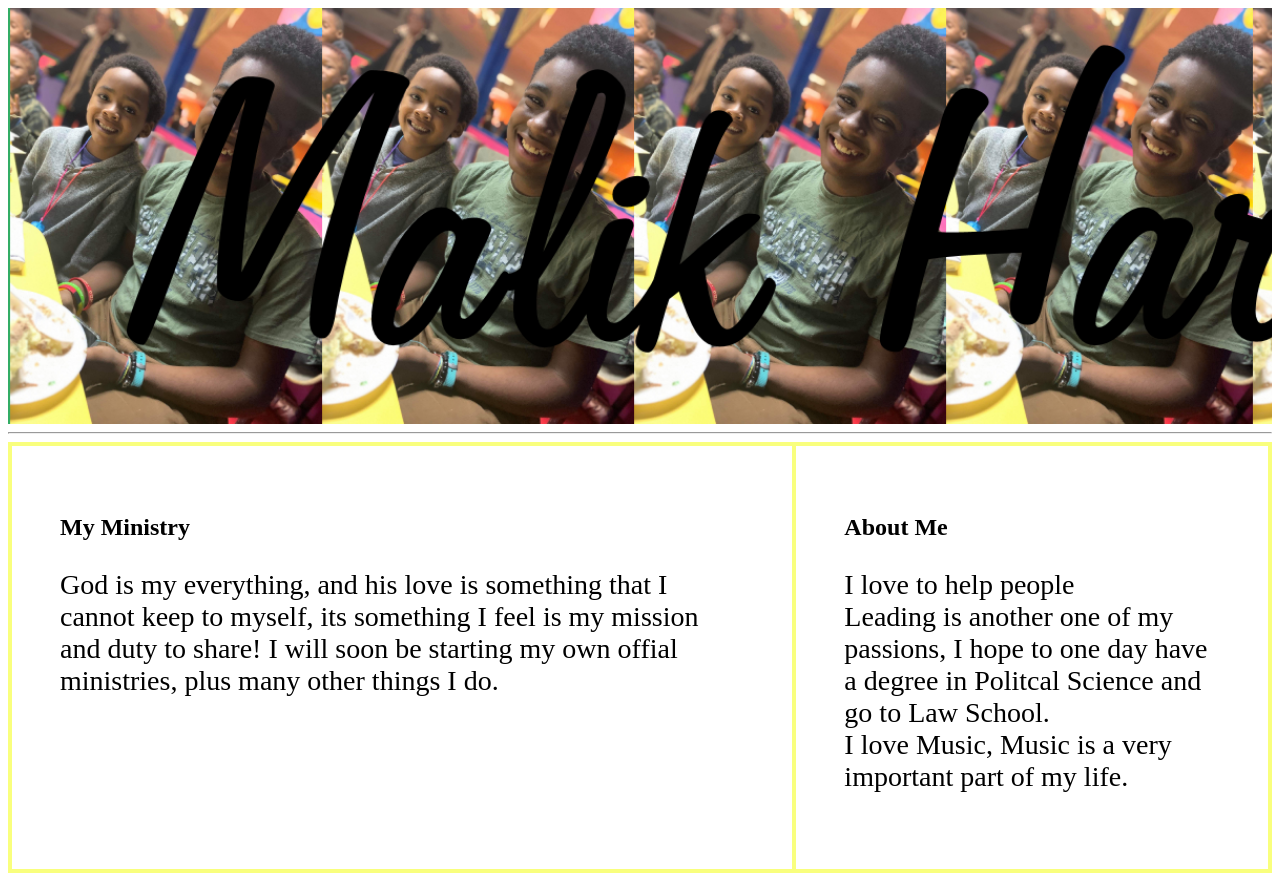
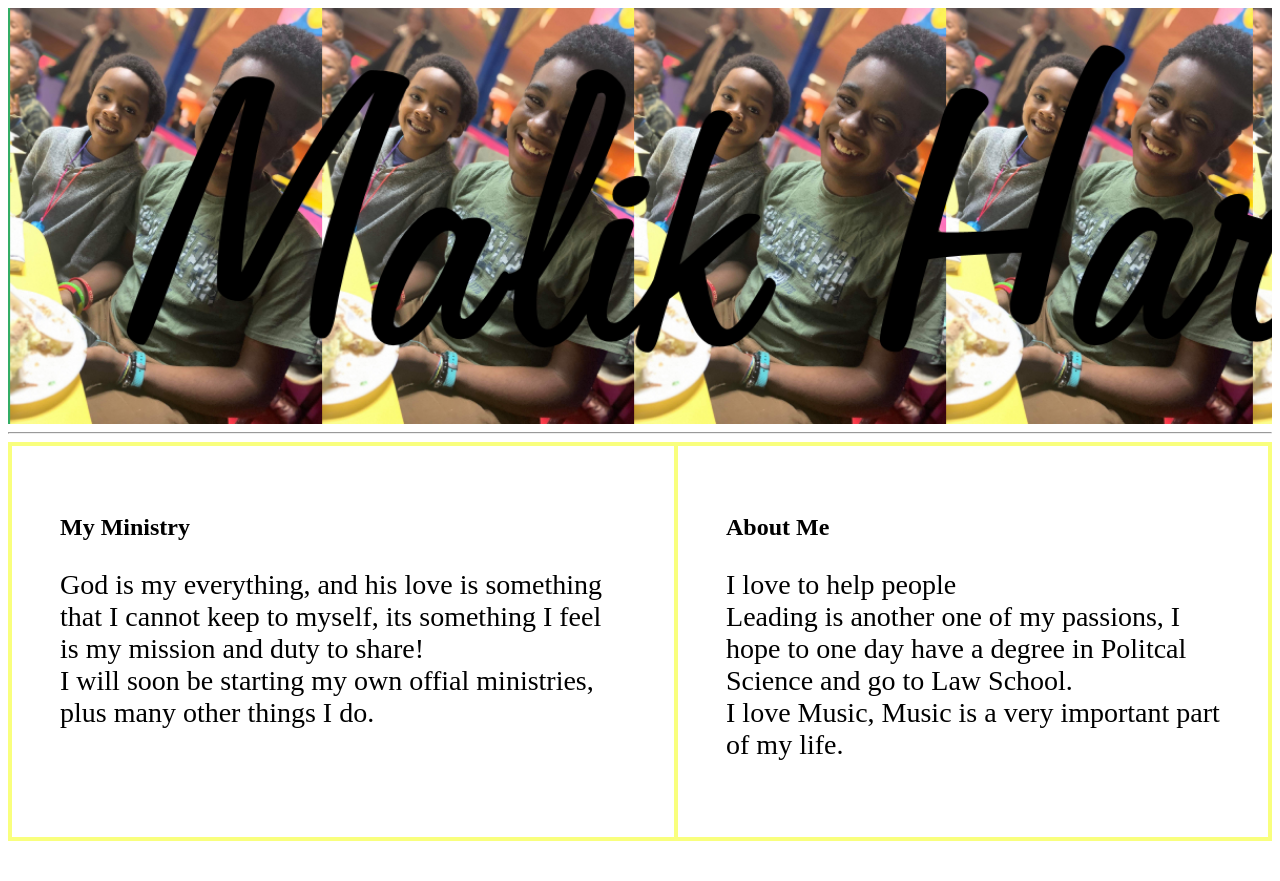
Before and after one commit to Jharris034/malikharris, a plain HTML site: page index.html in a window 1280 px wide. After the commit the page ends 849 px from the top, so only its background shows below. Drawn offline with Linux system fonts and the light colour scheme.

Commit message:
Update index.html

```diff
--- a/index.html
+++ b/index.html
@@ -21,7 +21,7 @@
      <div class="row" style="margin: 0; border: 2px solid #f9ff7d;">
             <div class="col ministry">
                 <h2>My Ministry</h2>
-                <p>God is my everything, and his love is something that I cannot keep to myself, its something I feel is my mission and duty to share! I will soon be starting my own offial ministries, plus many other things I do.</p>
+                <p>God is my everything, and his love is something that I cannot keep to myself, its something I feel is my mission and duty to share! <br /> I will soon be starting my own offial ministries, plus many other things I do.</p>
             </div>
             <div class="col me">
                 <h2>About Me</h2>
```
